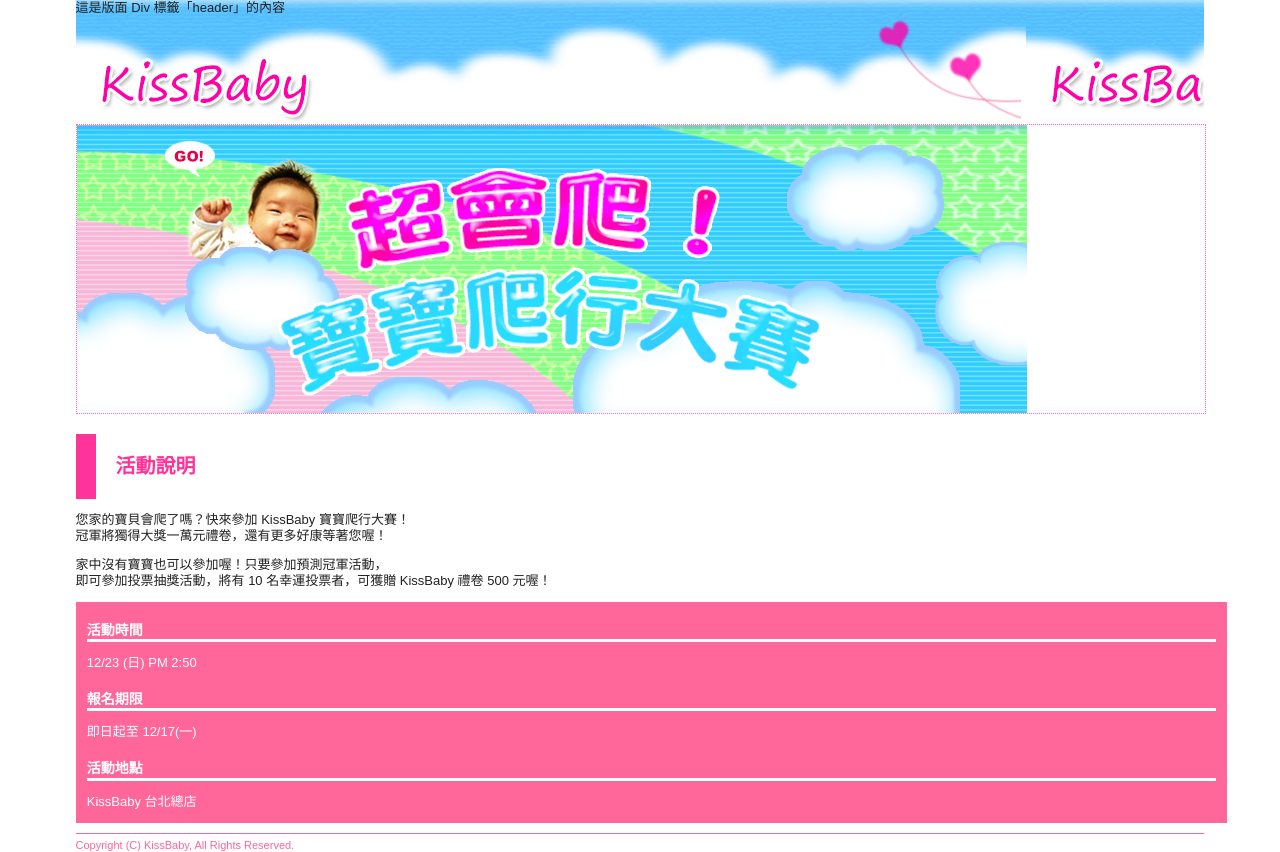
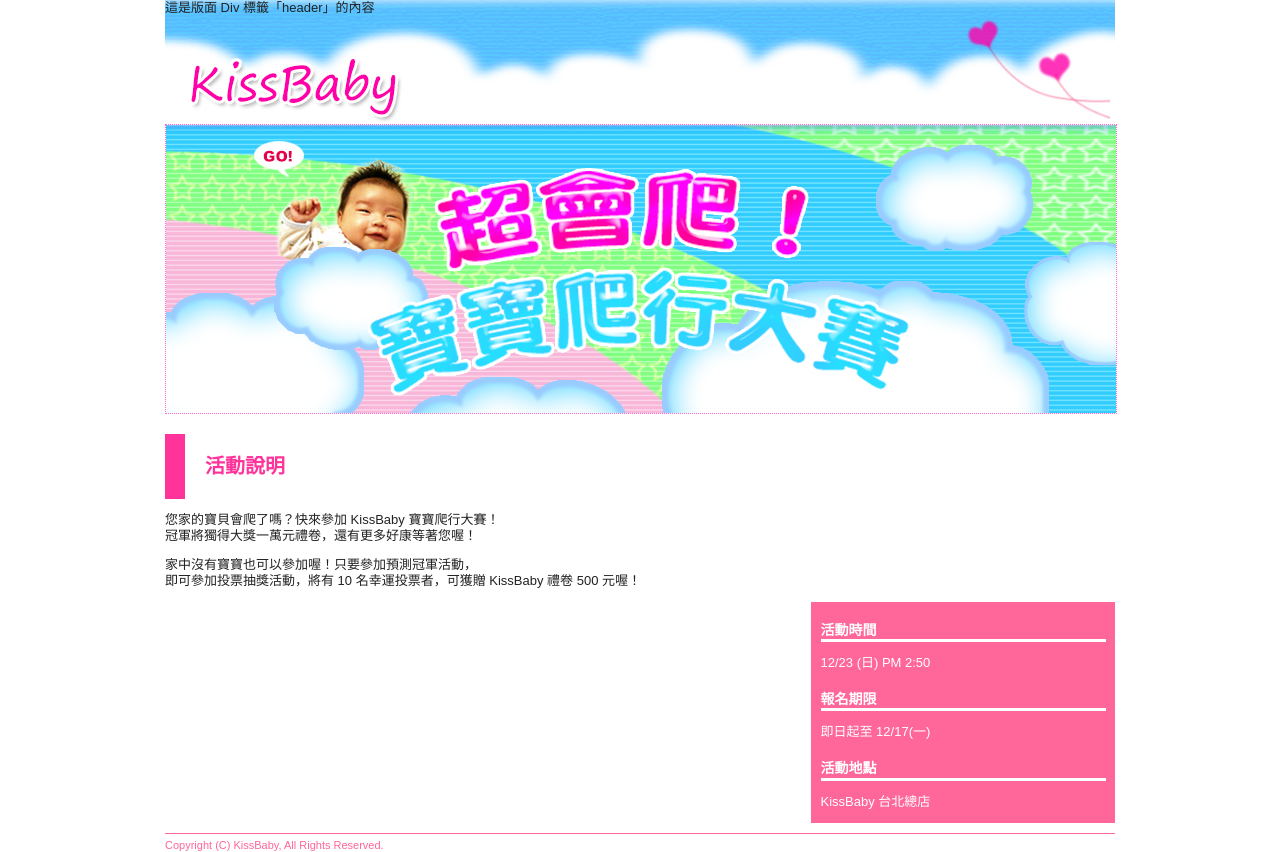
Before and after one commit to Jay3328/WD, a plain HTML site: page index.html in a window 1280 px wide. Drawn offline with Linux system fonts and the light colour scheme.

Commit message:
Add files via upload

```diff
--- a/kissbaby.css
+++ b/kissbaby.css
@@ -111,14 +111,14 @@
 	clear: both;
 	float: left;
 	margin-left: 0;
-	width: 100%;
+	width: 60%;
 	display: block;
 }
 #sidebar {
-	clear: both;
-	float: left;
+	clear: nono;
+	float: right;
 	margin-left: 0;
-	width: 100%;
+	width: 35%;
 	display: block;
 }
 #footer {
@@ -135,7 +135,7 @@
 @media only screen and (min-width: 769px) {
 .gridContainer {
 	width: 88.2%;
-	max-width: 1232px;
+	max-width: 950px;
 	padding-left: 0.9%;
 	padding-right: 0.9%;
 	margin: auto;
@@ -165,14 +165,14 @@
 	clear: both;
 	float: left;
 	margin-left: 0;
-	width: 100%;
+	width: 65%;
 	display: block;
 }
 #sidebar {
-	clear: both;
-	float: left;
+	clear: nono;
+	float: right;
 	margin-left: 0;
-	width: 100%;
+	width: 30%;
 	display: block;
 }
 #footer {
```
